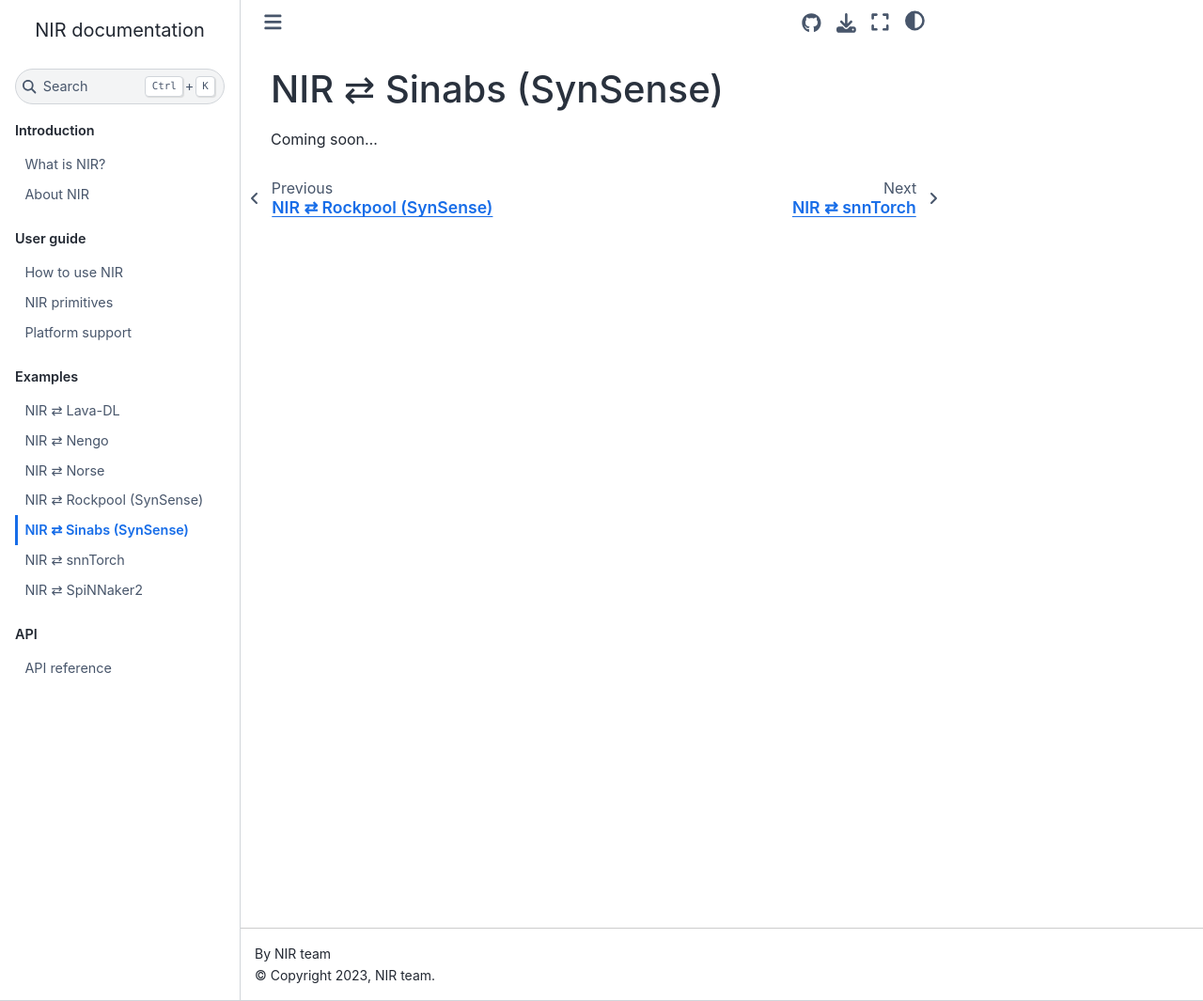
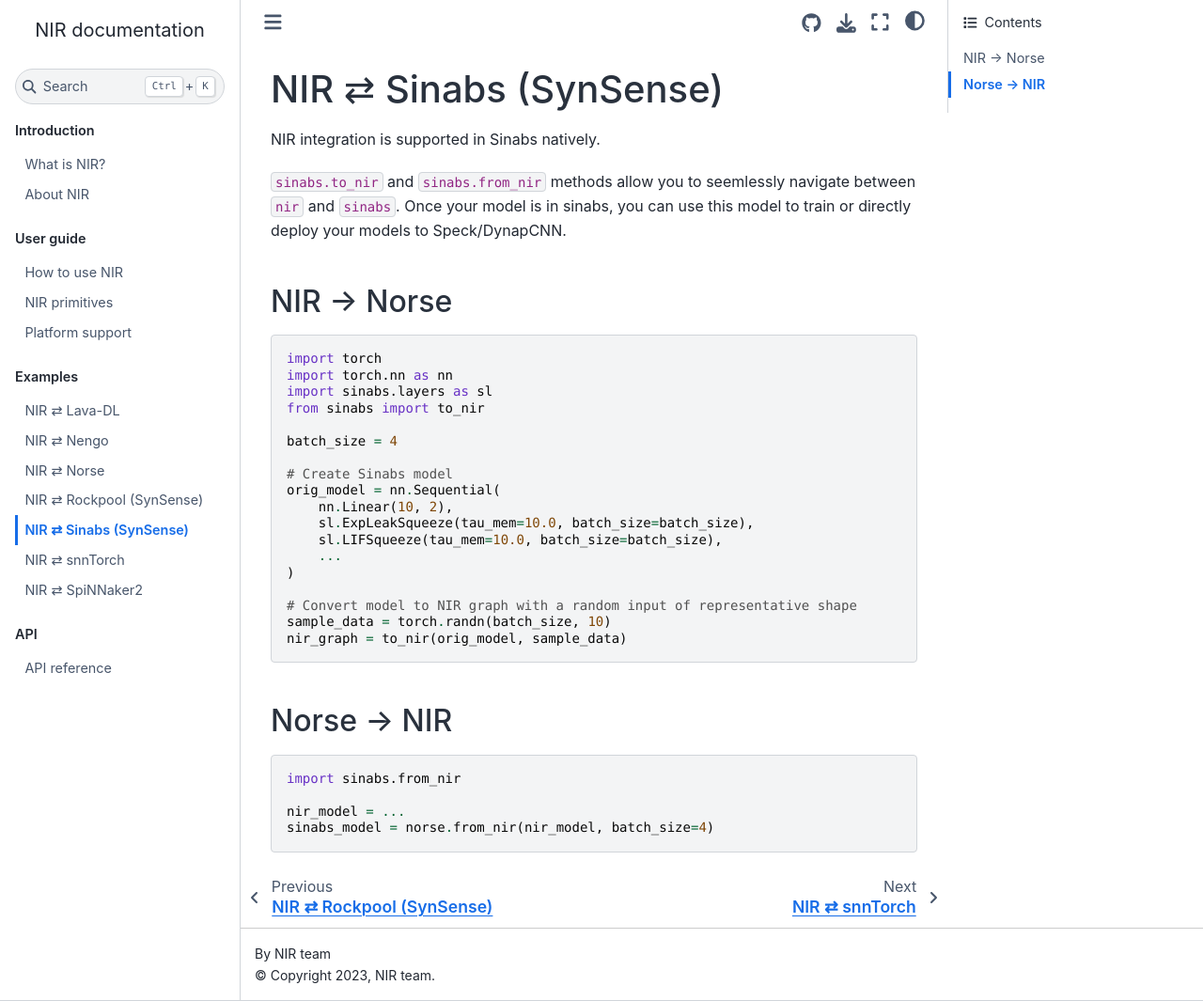
Before and after one commit to neuromorphs/NIR, a Sphinx documentation site: the page built from docs/source/examples/sinabs.md, in a window 1280 px wide and 1065 px high. Shown: the whole window at 94% size. Built offline with Sphinx 7.4.7 and the Sphinx Book theme 1.1.4, drawn with Linux system fonts in a browser that asks for light colours; pages that are not in the unit, such as notebooks, are missing from menus.

Commit message:
added sinabs example

````diff
--- a/docs/source/examples/sinabs.md
+++ b/docs/source/examples/sinabs.md
@@ -1,3 +1,36 @@
 # NIR ⇄ Sinabs (SynSense)
 
-Coming soon...
+NIR integration is supported in Sinabs natively.
+
+`sinabs.to_nir` and `sinabs.from_nir` methods allow you to seemlessly navigate between `nir` and `sinabs`. Once your model is in sinabs, you can use this model to train or directly deploy your models to Speck/DynapCNN.
+
+## NIR → Norse
+
+```python
+import torch
+import torch.nn as nn
+import sinabs.layers as sl
+from sinabs import to_nir
+
+batch_size = 4
+
+# Create Sinabs model
+orig_model = nn.Sequential(
+    nn.Linear(10, 2),
+    sl.ExpLeakSqueeze(tau_mem=10.0, batch_size=batch_size),
+    sl.LIFSqueeze(tau_mem=10.0, batch_size=batch_size),
+    ...
+)
+
+# Convert model to NIR graph with a random input of representative shape
+sample_data = torch.randn(batch_size, 10)
+nir_graph = to_nir(orig_model, sample_data)
+```
+
+## Norse → NIR
+```python
+import sinabs.from_nir
+
+nir_model = ...
+sinabs_model = norse.from_nir(nir_model, batch_size=4)
+```
````
Also changed, not shown: 1 other file.
